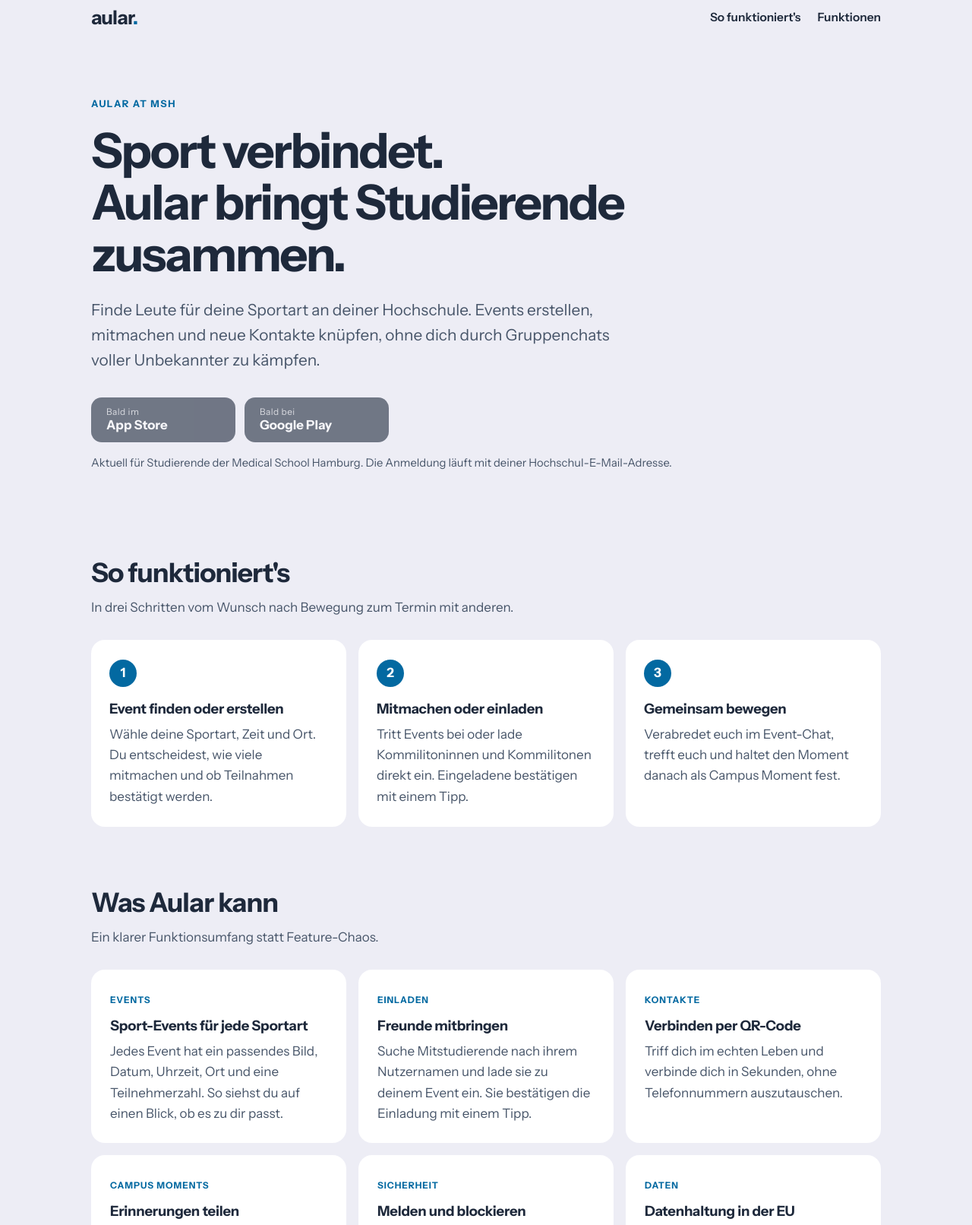
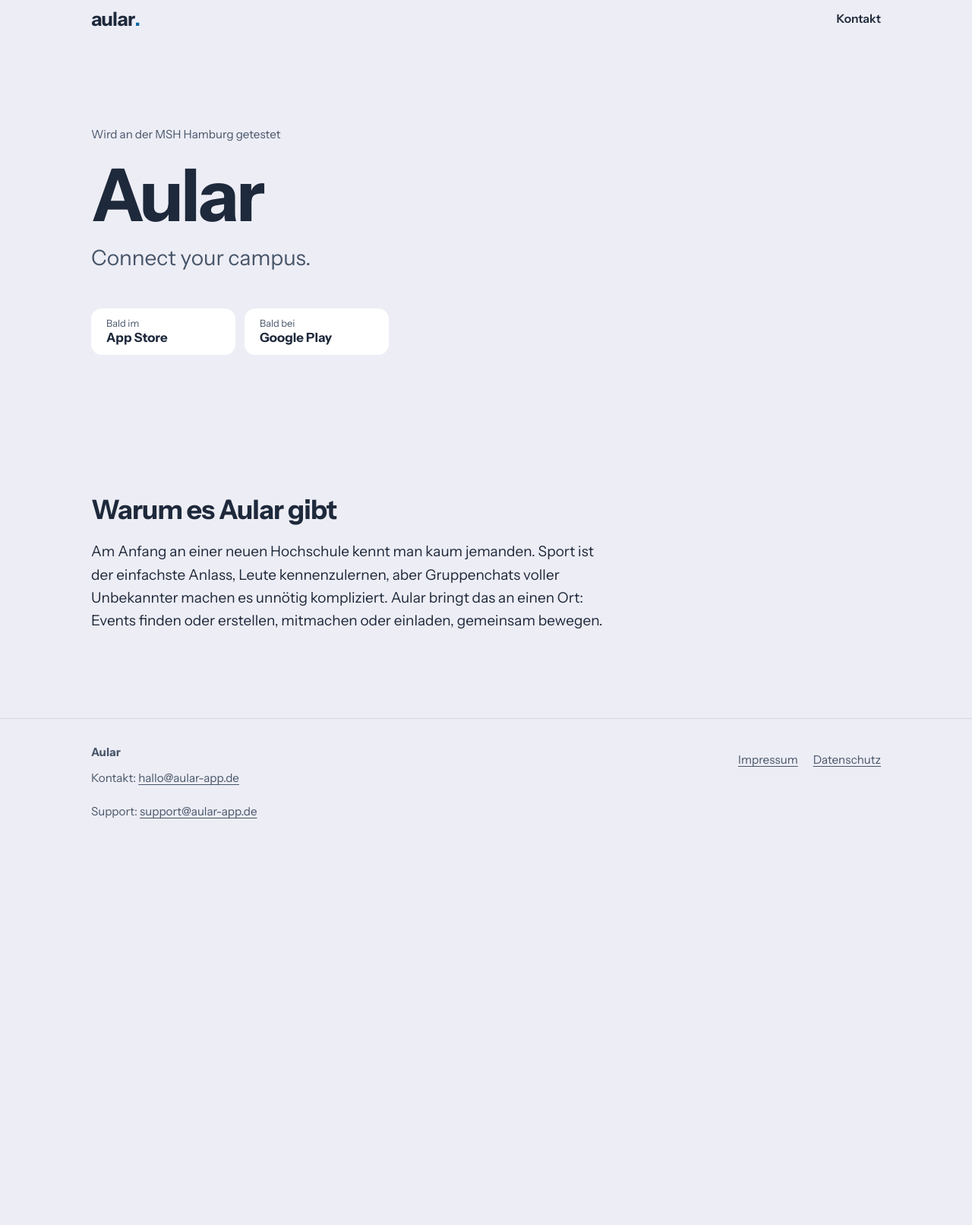
Before and after one commit to jacobsaunier/aular-site, a plain HTML site: page index.html in a window 1280 px wide. Shown: the part 19-1631 px from the top of the page at 76% size. After the commit the page ends 1150 px from the top, so only its background shows below. Drawn offline with Linux system fonts and the light colour scheme.

Commit message:
Startseite minimalistisch umgebaut
Co-Authored-By: Claude Sonnet 5.5 <noreply@anthropic.com>

```diff
--- a/css/style.css
+++ b/css/style.css
@@ -40,7 +40,7 @@
 
 * { box-sizing: border-box; }
 
-html { scroll-behavior: smooth; -webkit-text-size-adjust: 100%; }
+html { -webkit-text-size-adjust: 100%; }
 
 body {
   margin: 0;
@@ -81,6 +81,7 @@ a:hover { color: var(--accent-dark); }
   z-index: 10;
 }
 .skip:focus { left: 12px; }
+.skip:hover { color: #fff; }
 
 /* Kopfzeile */
 .site-header {
@@ -94,6 +95,9 @@ a:hover { color: var(--accent-dark); }
   flex-wrap: wrap;
 }
 .brand {
+  display: inline-flex;
+  align-items: center;
+  min-height: 44px;
   font-weight: 700;
   font-size: 1.6rem;
   letter-spacing: -0.03em;
@@ -103,6 +107,9 @@ a:hover { color: var(--accent-dark); }
 .brand span { color: var(--accent); }
 .nav { display: flex; gap: 22px; flex-wrap: wrap; }
 .nav a {
+  display: inline-flex;
+  align-items: center;
+  min-height: 44px;
   color: var(--navy);
   text-decoration: none;
   font-weight: 600;
@@ -112,107 +119,51 @@ a:hover { color: var(--accent-dark); }
 .nav a[aria-current="page"] { color: var(--accent); }
 
 /* Hero */
-.hero { padding-block: 56px 72px; }
-.eyebrow {
-  display: inline-block;
-  font-size: 0.8rem;
-  font-weight: 700;
-  letter-spacing: 0.12em;
-  text-transform: uppercase;
-  color: var(--accent);
-  margin: 0 0 18px;
+.hero { padding-block: 96px 112px; }
+.status-label {
+  margin: 0 0 20px;
+  font-size: 0.95rem;
+  color: var(--navy-soft);
 }
 h1 {
-  font-size: clamp(2.3rem, 6.2vw, 4rem);
-  line-height: 1.06;
-  letter-spacing: -0.035em;
-  margin: 0 0 22px;
-  text-wrap: balance;
+  font-size: clamp(3.5rem, 15vw, 6rem);
+  line-height: 1;
+  letter-spacing: -0.04em;
+  margin: 0 0 16px;
 }
-.lead {
-  font-size: clamp(1.1rem, 2.4vw, 1.3rem);
+.tagline {
+  font-size: clamp(1.25rem, 3.4vw, 1.75rem);
+  line-height: 1.3;
   color: var(--navy-soft);
-  max-width: 34em;
-  margin: 0 0 32px;
+  margin: 0 0 48px;
 }
-.store-row { display: flex; gap: 12px; flex-wrap: wrap; }
-.store {
+.soon-row { display: flex; gap: 12px; flex-wrap: wrap; }
+.soon {
   display: inline-flex;
   flex-direction: column;
   min-width: 190px;
   padding: 12px 20px;
   border-radius: 14px;
-  background: var(--navy);
-  color: #fff;
-  text-decoration: none;
+  background: var(--card);
+  color: var(--navy);
   line-height: 1.25;
 }
-.store small { font-size: 0.74rem; opacity: 0.78; letter-spacing: 0.04em; }
-.store strong { font-size: 1.05rem; }
-.store[aria-disabled="true"] { opacity: 0.6; cursor: default; }
-.hint { font-size: 0.92rem; color: var(--navy-soft); margin: 16px 0 0; }
+.soon small { font-size: 0.8rem; color: var(--navy-soft); }
+.soon strong { font-size: 1.05rem; }
 
 /* Abschnitte */
-section { padding-block: 40px; }
+section { padding-block: 72px; }
 h2 {
   font-size: clamp(1.6rem, 3.6vw, 2.2rem);
   line-height: 1.15;
   letter-spacing: -0.025em;
-  margin: 0 0 12px;
+  margin: 0 0 20px;
   text-wrap: balance;
 }
-.section-intro { color: var(--navy-soft); max-width: 40em; margin: 0 0 28px; }
-
-.steps {
-  display: grid;
-  grid-template-columns: repeat(auto-fit, minmax(240px, 1fr));
-  gap: 16px;
-  counter-reset: step;
-  padding: 0;
+.story {
+  font-size: 1.1875rem;
+  max-width: 36em;
   margin: 0;
-  list-style: none;
-}
-.steps li {
-  counter-increment: step;
-  background: var(--card);
-  border-radius: var(--radius);
-  padding: 26px 24px;
-  position: relative;
-}
-.steps li::before {
-  content: counter(step);
-  display: grid;
-  place-items: center;
-  width: 36px;
-  height: 36px;
-  border-radius: 50%;
-  background: var(--accent);
-  color: #fff;
-  font-weight: 700;
-  margin-bottom: 14px;
-}
-.steps h3, .feature h3 { margin: 0 0 6px; font-size: 1.15rem; letter-spacing: -0.01em; }
-.steps p, .feature p { margin: 0; color: var(--navy-soft); }
-
-.features {
-  display: grid;
-  grid-template-columns: repeat(auto-fit, minmax(250px, 1fr));
-  gap: 16px;
-}
-.feature {
-  background: var(--card);
-  border-radius: var(--radius);
-  padding: 24px;
-  border: 1px solid transparent;
-}
-.feature .tag {
-  display: inline-block;
-  font-size: 0.75rem;
-  font-weight: 700;
-  letter-spacing: 0.08em;
-  text-transform: uppercase;
-  color: var(--accent);
-  margin-bottom: 10px;
 }
 
 .callout {
@@ -278,16 +229,17 @@ h2 {
   gap: 16px 32px;
   flex-wrap: wrap;
 }
-.site-footer nav { display: flex; gap: 20px; flex-wrap: wrap; }
-.site-footer a { color: var(--navy-soft); }
+.site-footer nav { display: flex; align-items: flex-start; gap: 20px; flex-wrap: wrap; }
+.site-footer a {
+  display: inline-block;
+  padding-block: 10px;
+  color: var(--navy-soft);
+}
 .site-footer a:hover { color: var(--accent); }
 
-@media (prefers-reduced-motion: reduce) {
-  html { scroll-behavior: auto; }
+@media (max-width: 560px) {
+  .hero { padding-block: 56px 72px; }
+  section { padding-block: 56px; }
+  .nav { gap: 16px; }
+  .soon { width: 100%; }
 }
-
-@media (max-width: 560px) {
-  .hero { padding-block: 32px 48px; }
-  .nav { gap: 16px; }
-  .store { width: 100%; }
-}
--- a/index.html
+++ b/index.html
@@ -17,8 +17,8 @@
     <div class="wrap">
       <a class="brand" href="index.html" aria-label="Aular – Startseite">aular<span>.</span></a>
       <nav class="nav" aria-label="Hauptnavigation">
-        <a href="#so-funktioniert-es">So funktioniert's</a>
-        <a href="#funktionen">Funktionen</a>
+        <a href="#kontakt">Kontakt</a>
+        <!-- <a href="studie.html">Studie</a> -->
       </nav>
     </div>
   </header>
@@ -26,86 +26,26 @@
   <main id="inhalt">
     <div class="hero">
       <div class="wrap">
-        <p class="eyebrow">Aular at MSH</p>
-        <h1>Sport verbindet.<br>Aular bringt Studierende zusammen.</h1>
-        <p class="lead">Finde Leute für deine Sportart an deiner Hochschule. Events erstellen, mitmachen und neue Kontakte knüpfen, ohne dich durch Gruppenchats voller Unbekannter zu kämpfen.</p>
-        <div class="store-row">
-          <a class="store" aria-disabled="true" role="link" tabindex="-1">
-            <small>Bald im</small>
-            <strong>App Store</strong>
-          </a>
-          <a class="store" aria-disabled="true" role="link" tabindex="-1">
-            <small>Bald bei</small>
-            <strong>Google Play</strong>
-          </a>
+        <p class="status-label">Wird an der MSH Hamburg getestet</p>
+        <h1>Aular</h1>
+        <p class="tagline" lang="en">Connect your campus.</p>
+        <div class="soon-row">
+          <span class="soon" aria-label="Bald im App Store"><small>Bald im</small><strong>App Store</strong></span>
+          <span class="soon" aria-label="Bald bei Google Play"><small>Bald bei</small><strong>Google Play</strong></span>
         </div>
-        <p class="hint">Aktuell für Studierende der Medical School Hamburg. Die Anmeldung läuft mit deiner Hochschul-E-Mail-Adresse.</p>
       </div>
     </div>
 
-    <section id="so-funktioniert-es" aria-labelledby="h-so">
+    <section id="warum" aria-labelledby="h-warum">
       <div class="wrap">
-        <h2 id="h-so">So funktioniert's</h2>
-        <p class="section-intro">In drei Schritten vom Wunsch nach Bewegung zum Termin mit anderen.</p>
-        <ol class="steps">
-          <li>
-            <h3>Event finden oder erstellen</h3>
-            <p>Wähle deine Sportart, Zeit und Ort. Du entscheidest, wie viele mitmachen und ob Teilnahmen bestätigt werden.</p>
-          </li>
-          <li>
-            <h3>Mitmachen oder einladen</h3>
-            <p>Tritt Events bei oder lade Kommilitoninnen und Kommilitonen direkt ein. Eingeladene bestätigen mit einem Tipp.</p>
-          </li>
-          <li>
-            <h3>Gemeinsam bewegen</h3>
-            <p>Verabredet euch im Event-Chat, trefft euch und haltet den Moment danach als Campus Moment fest.</p>
-          </li>
-        </ol>
-      </div>
-    </section>
-
-    <section id="funktionen" aria-labelledby="h-fn">
-      <div class="wrap">
-        <h2 id="h-fn">Was Aular kann</h2>
-        <p class="section-intro">Ein klarer Funktionsumfang statt Feature-Chaos.</p>
-        <div class="features">
-          <article class="feature">
-            <span class="tag">Events</span>
-            <h3>Sport-Events für jede Sportart</h3>
-            <p>Jedes Event hat ein passendes Bild, Datum, Uhrzeit, Ort und eine Teilnehmerzahl. So siehst du auf einen Blick, ob es zu dir passt.</p>
-          </article>
-          <article class="feature">
-            <span class="tag">Einladen</span>
-            <h3>Freunde mitbringen</h3>
-            <p>Suche Mitstudierende nach ihrem Nutzernamen und lade sie zu deinem Event ein. Sie bestätigen die Einladung mit einem Tipp.</p>
-          </article>
-          <article class="feature">
-            <span class="tag">Kontakte</span>
-            <h3>Verbinden per QR-Code</h3>
-            <p>Triff dich im echten Leben und verbinde dich in Sekunden, ohne Telefonnummern auszutauschen.</p>
-          </article>
-          <article class="feature">
-            <span class="tag">Campus Moments</span>
-            <h3>Erinnerungen teilen</h3>
-            <p>Nach dem Event kannst du ein Foto als Campus Moment mit deiner Hochschule teilen.</p>
-          </article>
-          <article class="feature">
-            <span class="tag">Sicherheit</span>
-            <h3>Melden und blockieren</h3>
-            <p>Profile kannst du melden oder blockieren. Hosts können Teilnehmende entfernen. Aular ist ab 18 Jahren.</p>
-          </article>
-          <article class="feature">
-            <span class="tag">Daten</span>
-            <h3>Datenhaltung in der EU</h3>
-            <p>Deine Daten liegen auf Servern in Irland. Alles Weitere steht in der <a href="datenschutz.html">Datenschutzerklärung</a>.</p>
-          </article>
-        </div>
+        <h2 id="h-warum">Warum es Aular gibt</h2>
+        <p class="story">Am Anfang an einer neuen Hochschule kennt man kaum jemanden. Sport ist der einfachste Anlass, Leute kennenzulernen, aber Gruppenchats voller Unbekannter machen es unnötig kompliziert. Aular bringt das an einen Ort: Events finden oder erstellen, mitmachen oder einladen, gemeinsam bewegen.</p>
       </div>
     </section>
 
   </main>
 
-  <footer class="site-footer">
+  <footer class="site-footer" id="kontakt">
     <div class="wrap">
       <div>
         <strong>Aular</strong><br>
```
Also changed, not shown: 1 other file.
